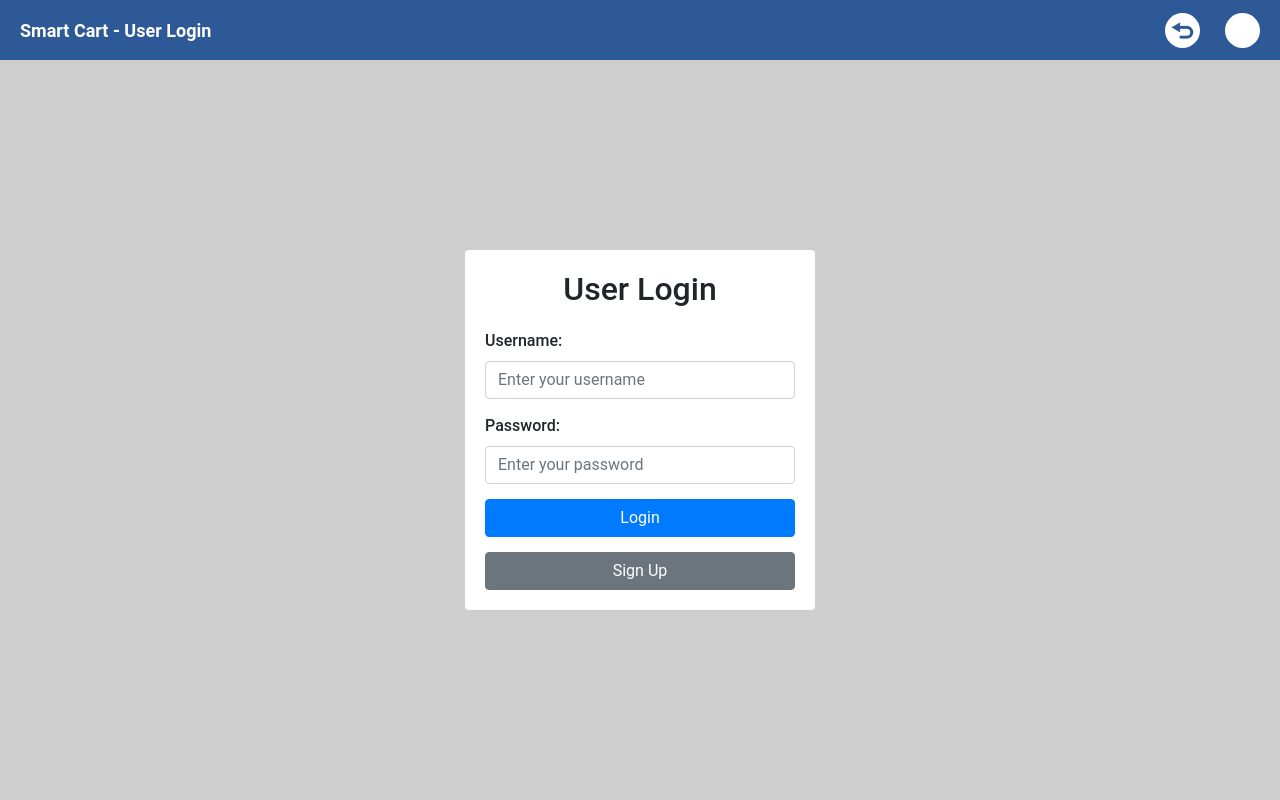
After one commit to gcarson1/SmartCart, a Flask app: page /user_login in a window 1280 px wide. The commit adds this page. Run offline with Flask 3, Linux system fonts and the light colour scheme; some libraries are stand-ins or nearby versions.

Commit message:
user signup start

```diff
--- a/app.py
+++ b/app.py
@@ -103,6 +103,45 @@ def admin_panel():
             message = "No file selected."
     return render_template("admin_panel.html", message=message)
 
+# New Route: User Login
+@app.route('/user_login', methods=["GET", "POST"])
+def user_login():
+    error = None
+    if request.method == "POST":
+        username = request.form.get("username")
+        password = request.form.get("password")
+        # Check against default user credentials (replace with real user auth later)
+        if username == "user" and password == "userpass":
+            return redirect("/user_panel")
+        else:
+            error = "Invalid credentials. Please try again."
+    return render_template("user_login.html", error=error)
+
+# New Route: User Panel (User Dashboard)
+@app.route('/user_panel')
+def user_panel():
+    return render_template("user_panel.html")
+
+# New Route: Sign Up
+@app.route('/signup', methods=["GET", "POST"])
+def signup():
+    error = None
+    if request.method == "POST":
+        username = request.form.get("username")
+        password = request.form.get("password")
+        confirm_password = request.form.get("confirm_password")
+        # Basic validations—this is not production-ready!
+        if not username or not password or not confirm_password:
+            error = "All fields are required."
+        elif password != confirm_password:
+            error = "Passwords do not match."
+        else:
+            # In a real application, check if the username exists,
+            # hash the password, and store the user in a database.
+            # For now, assume registration is successful.
+            return redirect("/user_panel")
+    return render_template("signup.html", error=error)
+
 if __name__ == "__main__":
     # Ensure existing Assistant & Vector Store are used
     if not get_existing_assistant():
--- a/templates/index.html
+++ b/templates/index.html
@@ -279,8 +279,10 @@
       <a href="/admin_login" class="admin-avatar">
         <img src="static/admin-image.png" alt="Admin Panel" />
       </a>
-      <!-- Existing White Avatar -->
+    <!-- Updated User Login (clickable avatar) -->
+    <a href="/user_login" title="User Login">
       <div class="avatar"></div>
+    </a>
     </div>
   </div>
 
--- /dev/null
+++ b/templates/user_login.html
@@ -0,0 +1,137 @@
+<!DOCTYPE html>
+<html>
+<head>
+  <meta charset="utf-8" />
+  <meta name="viewport" content="width=device-width, initial-scale=1.0"/>
+  <title>Smart Cart - User Login</title>
+
+  <!-- Bootstrap (Optional) -->
+  <link rel="stylesheet" href="https://maxcdn.bootstrapcdn.com/bootstrap/4.3.1/css/bootstrap.min.css">
+
+  <style>
+    /* Basic Reset & Box Sizing */
+    * {
+      margin: 0;
+      padding: 0;
+      box-sizing: border-box;
+      font-family: "Roboto", sans-serif;
+    }
+    body {
+      background-color: #cecece; /* Light gray background */
+    }
+    /* Top Bar (blue) */
+    .top_menu {
+      width: 100%;
+      height: 60px;
+      background-color: #2d5996;
+      color: #fff;
+      display: flex;
+      align-items: center;
+      justify-content: space-between;
+      padding: 0 20px;
+    }
+    .top_menu .title {
+      font-size: 18px;
+      font-weight: 600;
+    }
+    .top_menu .user_info {
+      display: flex;
+      align-items: center;
+    }
+    /* Main-return button styling */
+    .main-return img {
+      width: 35px;
+      height: 35px;
+      border-radius: 50%;
+      object-fit: cover;
+      margin-right: 25px;
+    }
+    /* Avatar styling */
+    .top_menu .avatar {
+      width: 35px;
+      height: 35px;
+      border-radius: 50%;
+      background: #fff; /* White placeholder */
+    }
+    /* Main container */
+    .main-container {
+      display: flex;
+      flex-direction: column;
+      align-items: center;
+      justify-content: center;
+      height: calc(100vh - 60px);
+      padding: 20px;
+    }
+    /* Centered login form */
+    .login-wrapper {
+      background-color: #fff;
+      width: 350px;
+      padding: 20px;
+      border-radius: 4px;
+      box-shadow: none;
+    }
+    .login-wrapper h2 {
+      margin-bottom: 20px;
+      text-align: center;
+    }
+    .login-wrapper .form-group {
+      margin-bottom: 15px;
+    }
+    .login-wrapper label {
+      font-weight: 500;
+    }
+    .login-wrapper .btn {
+      width: 100%;
+    }
+    .error-message {
+      color: red;
+      text-align: center;
+      margin-bottom: 10px;
+    }
+    /* Sign Up button spacing */
+    .signup-btn {
+      margin-top: 15px;
+    }
+  </style>
+</head>
+<body>
+  <!-- Top Bar -->
+  <div class="top_menu">
+    <div class="title">Smart Cart - User Login</div>
+    <div class="user_info">
+      <!-- Return to main page button -->
+      <a href="/" class="main-return">
+        <img src="static/main-return.png" alt="Return to main page" />
+      </a>
+      <!-- User Avatar -->
+      <div class="avatar"></div>
+    </div>
+  </div>
+
+  <!-- Main Container -->
+  <div class="main-container">
+    <div class="login-wrapper">
+      <h2>User Login</h2>
+      {% if error %}
+        <div class="error-message">{{ error }}</div>
+      {% endif %}
+      <!-- POST form to /user_login -->
+      <form method="POST" action="/user_login">
+        <div class="form-group">
+          <label for="username">Username:</label>
+          <input type="text" id="username" name="username" class="form-control" placeholder="Enter your username" />
+        </div>
+        <div class="form-group">
+          <label for="password">Password:</label>
+          <input type="password" id="password" name="password" class="form-control" placeholder="Enter your password" />
+        </div>
+        <button type="submit" class="btn btn-primary">Login</button>
+      </form>
+      <!-- Sign Up Button -->
+      <div class="text-center signup-btn">
+        <a href="/signup" class="btn btn-secondary">Sign Up</a>
+      </div>
+    </div>
+  </div>
+</body>
+</html>
```
Also changed, not shown: templates/signup.html (added, +133 -0 lines), 1 other file.
